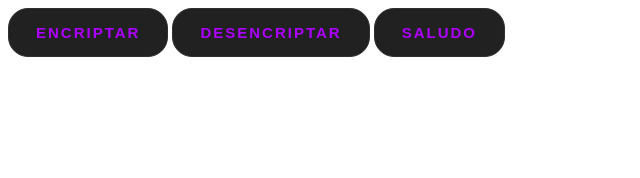
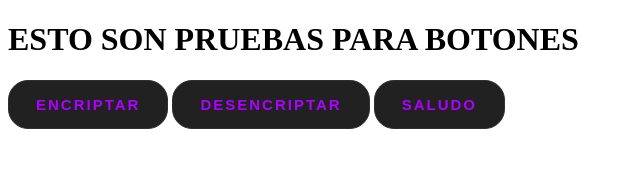
Before and after one commit to MiguelCotillo/Alura-git, a plain HTML site: page index.html in a window 1280 px wide. Shown: the whole page, without its empty margins (0-640 px from the left). Drawn offline with Linux system fonts and the light colour scheme.

Commit message:
Agregando un titulo

```diff
--- a/index.html
+++ b/index.html
@@ -8,6 +8,7 @@
     <link rel="stylesheet" href="style.css">
 </head>
 <body>
+    <h1>ESTO SON PRUEBAS PARA BOTONES</h1>
     <button class="btn-enc">
         <span></span>
         <span></span>
```
